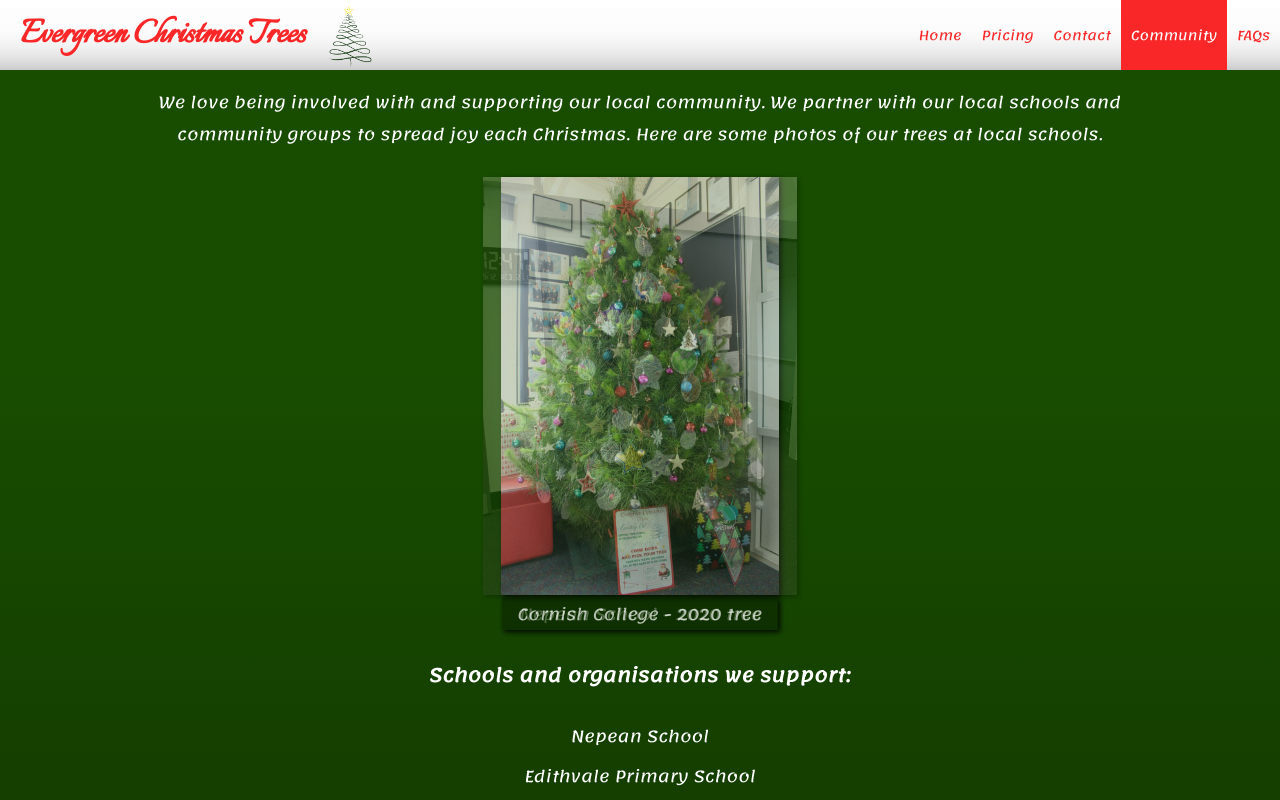
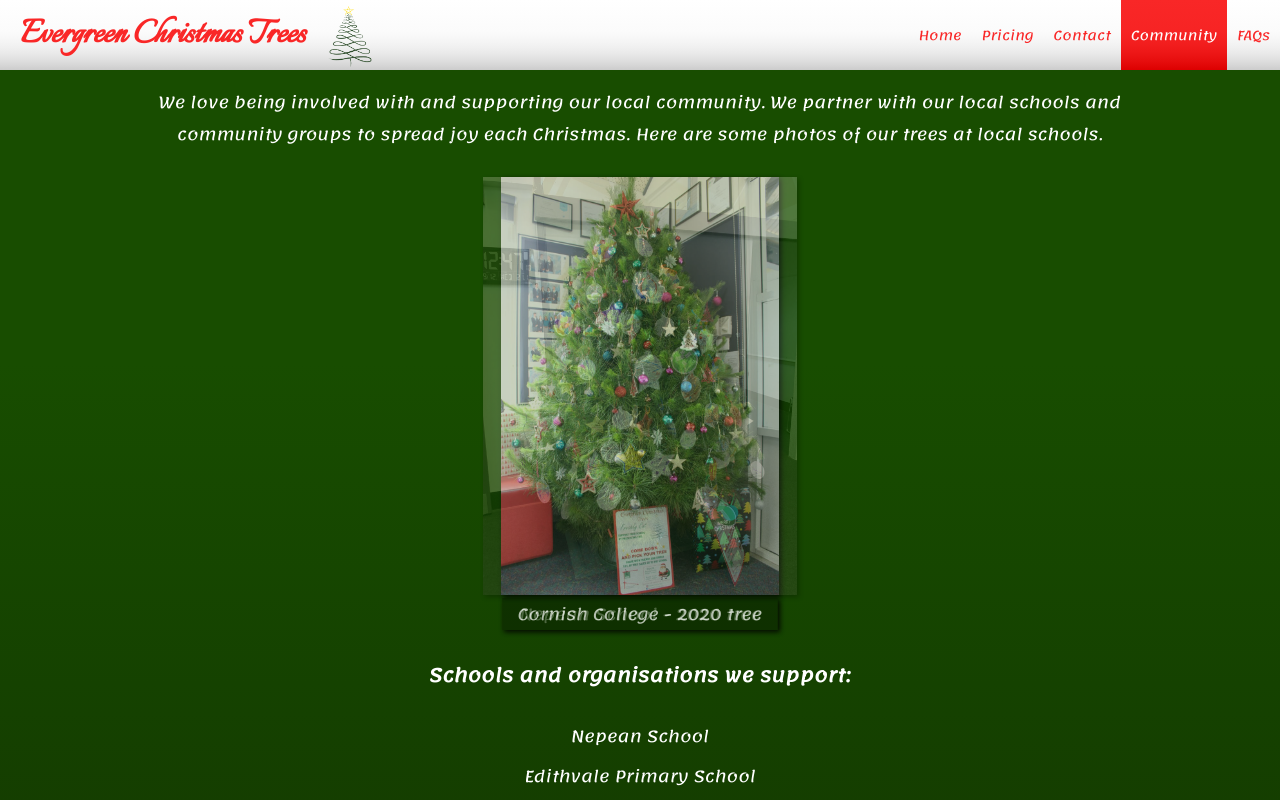
Before and after one commit to justjooshing/next-evergreen-christmas-trees, a Next.js app: page /community in a window 1280 px wide. Shown: the top 800 px of the page. Built offline with nearby package versions, Linux system fonts and the light colour scheme.

Commit message:
add gradient styling to red buttons

```diff
--- a/styles/Nav.module.css
+++ b/styles/Nav.module.css
@@ -18,12 +18,22 @@
 }
 
 .nav li:hover {
-  background-color: rgba(249, 39, 39, 0.65);
+  background: linear-gradient(
+    180deg,
+    rgb(249, 39, 39, 0.75),
+    80%,
+    rgba(194, 0, 0, 0.75)
+  );
   color: var(--header-bg-color);
 }
 
 .nav .selected {
-  background-color: var(--header-text-color);
+  background: linear-gradient(
+    180deg,
+    var(--header-text-color),
+    80%,
+    rgb(220, 0, 0)
+  );
   color: var(--header-bg-color);
 }
 
```
Also changed, not shown: styles/Card.module.css (+6 -1 lines).
